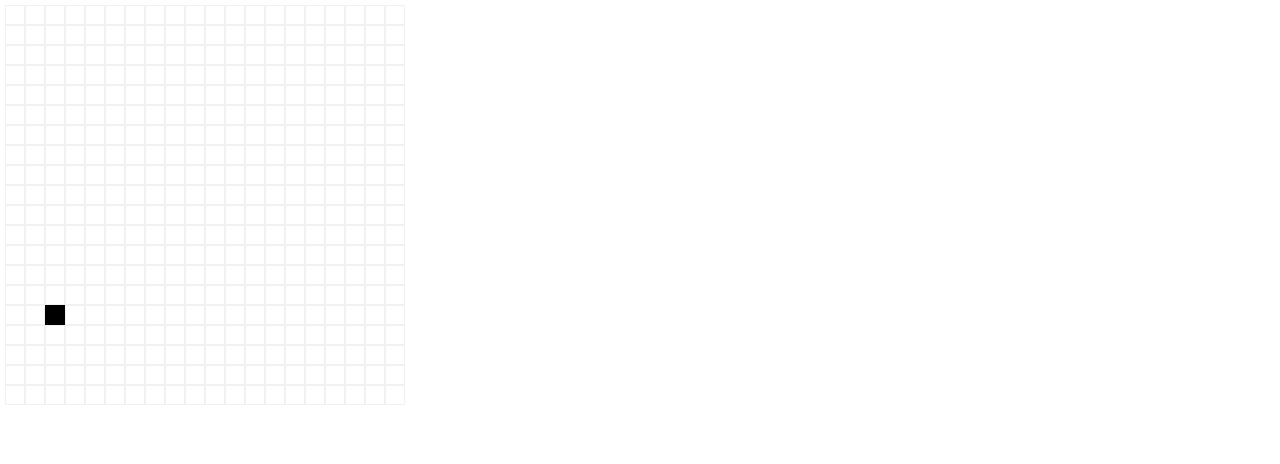
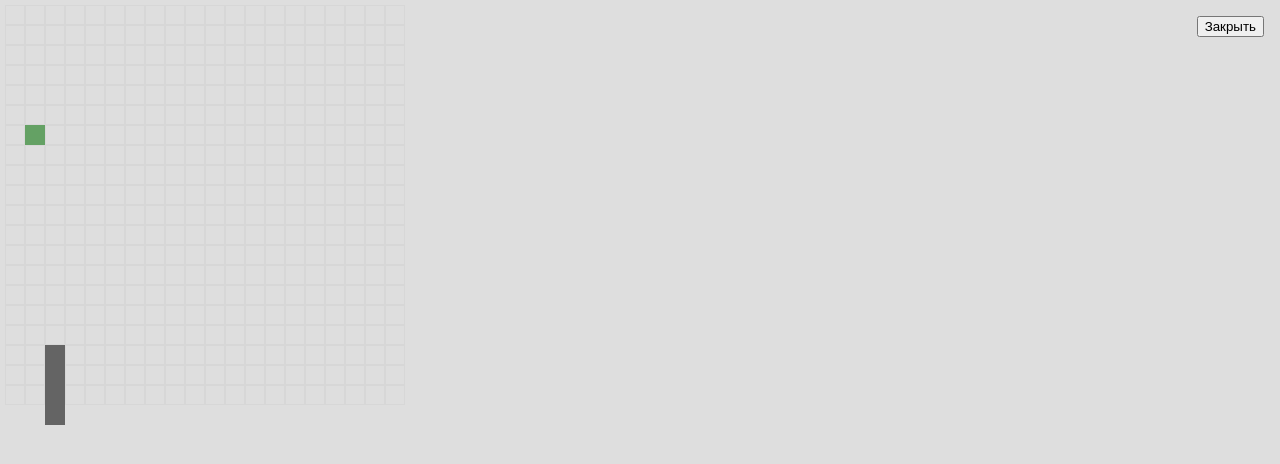
Before and after one commit to AliakseiDouhal/React-Redux-Snake, a React app: page / in a window 1280 px wide. Built offline with nearby package versions, Linux system fonts and the light colour scheme.

Commit message:
semi-work game

```diff
--- a/src/actions/index.js
+++ b/src/actions/index.js
@@ -1,4 +1,4 @@
-let directionMotion = function (event, currentDirection) {
+let directionMotion = function (event, currentDirection, head) {
     function actionDirection(direction) {
         return {
             type:'SET_DIRECTION',
@@ -11,27 +11,26 @@ let directionMotion = function (event, currentDirection) {
         case 37: // left arrow
             // make sure we're not trying to move into the snake's body
             // or move outside the boundaries
-            if(currentDirection !== 'RIGHT') {
+            if(currentDirection !== 'RIGHT' && head.x !== 0) {
                 return actionDirection('LEFT');
             }
             break;
         case 68: // D key
         case 39: // right arrow
-            if(currentDirection !== 'LEFT' ) {
+            if(currentDirection !== 'LEFT' && head.x !== 19) {
                 return actionDirection('RIGHT');
-
             }
             break;
         case 83: // S key
         case 40: // down arrow
-            if(currentDirection !== 'UP') {
+            if(currentDirection !== 'UP' && head.y !== 19) {
                 return actionDirection('DOWN');
 
             }
             break;
         case 87: // W key
         case 38: // up arrow
-            if(currentDirection !== 'DOWN') {
+            if(currentDirection !== 'DOWN' && head.y !== 0) {
                 return actionDirection('UP');
 
             }
@@ -48,7 +47,11 @@ let directionMotion = function (event, currentDirection) {
     return actionDirection(currentDirection);
 };
 
-let addSnakeCoords = function (coords) {
+let addSnakeCoords = function (x, y) {
+    return {
+        type: 'ADD_NEW_PART',
+        payload: {x: x, y: y}
+    }
 
 
 };
@@ -58,8 +61,35 @@ let changeSnakeCoords = function (newCoords) {
         type: 'CHANGE_COORDS',
         payload: newCoords
     }
-
-
 };
 
-export default {directionMotion, addSnakeCoords, changeSnakeCoords};
+let changeAppleCoords = function (oldAppleCoord) {
+    function getRandomInt(min, max) {
+        return Math.floor(Math.random() * (max - min)) + min;
+    }
+    let newX = getRandomInt(0, 20);
+    let newY = getRandomInt(0, 20);
+    if (newX !== oldAppleCoord.x && newY !== oldAppleCoord.y) {
+        return {
+            type: 'NEW_APPLE_COORDS',
+            payload: {x: newX, y: newY}
+        }
+    }
+    else {
+        changeAppleCoords(oldAppleCoord)
+    }
+};
+
+let gameLose = function () {
+    return{
+        type:'LOSE_GAME'
+    }
+};
+
+let resetGame = function () {
+    return {
+        type: 'RESET_GAME'
+    }
+};
+
+export default {directionMotion, addSnakeCoords, changeSnakeCoords, changeAppleCoords, gameLose, resetGame};
--- a/src/components/Apple.js
+++ b/src/components/Apple.js
@@ -0,0 +1,13 @@
+import React , { Component } from 'react'
+
+import '../styles/apple.css'
+
+export default class Apple extends Component {
+
+    render () {
+        return (
+            <div style={{left: this.props.appleCoords.x*20 + 'px', top: this.props.appleCoords.y*20 + 'px',}} className='apple'/>
+        )
+    }
+
+}
--- a/src/components/Board.js
+++ b/src/components/Board.js
@@ -6,7 +6,7 @@ export default class Board extends Component{
 
     render() {
         let board = [];
-        for (let x=0; x < 20; x++) {
+        for (let x = 0; x < 20; x++) {
             board[x] = [];
             for (let y = 0; y < 20; y++) {
                 board[x][y] = '';
--- a/src/components/Game.js
+++ b/src/components/Game.js
@@ -2,11 +2,12 @@ import React, { Component } from 'react';
 import { connect } from 'react-redux';
 import actions from '../actions';
 
-import Board from './Board'
-import Snake from './Snake'
+import Board from './Board';
+import Snake from './Snake';
+import Apple from './Apple';
+import Modal from './Modal';
 
 import '../styles/game.css'
-import snakeDirection from "../reducers/snakeDirection";
 
 class Game extends Component {
 
@@ -14,10 +15,47 @@ class Game extends Component {
         this.setDirection();
     }
 
+    componentDidUpdate() {
+        this.checkEatenApple();
+        if (this.props.gameStatus.isGame){
+            this.checkGameOver();
+        }
+    }
+
     setDirection () {
         document.addEventListener('keydown', e => {
-            return this.props.directionMotion(e, this.props.snakeDirection);
+            return this.props.directionMotion(e, this.props.snakeDirection, this.props.snakeCoords[0]);
         })
+    }
+
+    checkEatenApple () {
+        let head = this.props.snakeCoords[0];
+        if (this.props.appleCoords.x === head.x && this.props.appleCoords.y === head.y) {
+            this.generateNewApplePosition();
+            this.addNewPartSnake();
+        }
+    }
+
+    addNewPartSnake () {
+        let snake = this.props.snakeCoords;
+        /*передаю последний блок змейки с ее координатами*/
+        return this.props.addSnakeCoords(snake[snake.length - 1].x, snake[snake.length - 1].y)
+    }
+
+    generateNewApplePosition () {
+        return this.props.changeAppleCoords(this.props.appleCoords);
+    }
+
+    checkGameOver () {
+        if (!this.checkSnakeOutside()) {
+            return this.props.gameLose();
+        }
+    }
+
+    checkSnakeOutside () {
+        let head = this.props.snakeCoords[0];
+        return (head.y > 0 && head.y < 20 && head.x > 0 && head.x < 20)
+
     }
 
     render() {
@@ -28,7 +66,13 @@ class Game extends Component {
                      addSnakePart = {this.props.addSnakeCoords}
                      snakeCoords = {this.props.snakeCoords}
                      motionCoords = {this.props.changeSnakeCoords}
+                     gameStatus = {this.props.gameStatus}
                 />
+            <Apple appleCoords = {this.props.appleCoords}/>
+            {
+              this.props.gameStatus.game_over &&
+              <Modal resetGame={this.props.resetGame}/>
+            }
         </div>
     );
     }
@@ -37,7 +81,9 @@ class Game extends Component {
 export default connect (
     state =>  ({
         snakeDirection: state.snakeDirection,
-        snakeCoords: state.snakeCoords
+        snakeCoords: state.snakeCoords,
+        appleCoords: state.appleCoords,
+        gameStatus: state.gameStatus
     }),
     actions
 )(Game);
--- /dev/null
+++ b/src/components/Modal.js
@@ -0,0 +1,25 @@
+import React, { Component } from 'react';
+import ReactDOM from 'react-dom';
+
+import '../styles/modal.css';
+
+export default class Modal extends Component {
+    componentWillMount() {
+        this.root = document.createElement('div');
+        document.body.appendChild(this.root);
+    }
+
+    componentWillUnmount() {
+        document.body.removeChild(this.root);
+    }
+
+    render() {
+        return ReactDOM.createPortal(
+            <div className="modal">
+                <button className="modal__close-button" onClick={this.props.resetGame}>Закрыть</button>
+                {this.props.children}
+            </div>,
+            this.root
+        );
+    }
+}
--- a/src/components/Snake.js
+++ b/src/components/Snake.js
@@ -8,37 +8,32 @@ export default class Snake extends Component{
 
 
     componentDidMount() {
-        setInterval(()=> this.motionSnake(),500);
-/*
-        this.motionSnake();
-*/
-    }
-
-    addNewPartSnake () {
-        /*передаю последний блок змейки с ее координатами*/
-        return this.props.addSnakePart()
+        setInterval(()=> this.motionSnake(),100);
     }
 
     motionSnake () {
+        if(this.props.gameStatus.isGame) {
             let snake = this.props.snakeCoords;
+            let head = snake[0];
             for (let i = snake.length - 1; i > 0; i--) {
-            snake[i] = snake[i - 1]
+                snake[i].x = snake[i - 1].x;
+                snake[i].y = snake[i - 1].y;
             }
-        let head = snake[0];
             switch (this.props.snakeDirection) {
                 case ('DOWN'):
-                head.y += 20;
+                    head.y += 1;
                     console.log(snake);
                     return this.props.motionCoords(snake);
                 case ('UP'):
-                head.y -= 20;
+                    head.y -= 1;
                     return this.props.motionCoords(snake);
                 case ('LEFT'):
-                head.x -= 20;
+                    head.x -= 1;
                     return this.props.motionCoords(snake);
                 case ('RIGHT'):
-                head.x += 20;
+                    head.x += 1;
                     return this.props.motionCoords(snake);
+            }
         }
 
     }
@@ -47,7 +42,7 @@ export default class Snake extends Component{
             <div>
                 {
                     this.props.snakeCoords.map((part, index) =>
-                        <div key={index} style={{left: part.x + 'px', top: part.y + 'px',}} className='snake'/>)
+                        <div key={index} style={{left: part.x*20 + 'px', top: part.y*20 + 'px'}} className='snake'/>)
                 }
             </div>
 
--- /dev/null
+++ b/src/reducers/appleCoords.js
@@ -0,0 +1,11 @@
+let init = {x: 2,y: 7};
+
+export default function appleCoords(state = init, action) {
+    switch (action.type) {
+        case ('NEW_APPLE_COORDS'):
+            console.log(action.payload);
+            return {...action.payload};
+        default:
+            return state;
+    }
+}
--- /dev/null
+++ b/src/reducers/gameStatus.js
@@ -0,0 +1,17 @@
+let init = {
+    isGame: true,
+    game_over: false,
+    score: 0
+};
+export default function gameStatus(state = init, action) {
+    switch (action.type) {
+        case ('LOSE_GAME'):
+            return {
+                ...state,
+                isGame: false,
+                game_over: true
+            };
+        default:
+            return state
+    }
+}
--- a/src/reducers/index.js
+++ b/src/reducers/index.js
@@ -2,11 +2,30 @@ import { combineReducers } from 'redux';
 
 import snakeDirection from './snakeDirection';
 import snakeCoords from './snakeCoords';
+import appleCoords from './appleCoords';
+import gameStatus from './gameStatus'
 
-const rootReducer = combineReducers({
+/*const rootReducer = combineReducers({
     snakeDirection,
-    snakeCoords
+    snakeCoords,
+    appleCoords,
+    gameStatus
+
+});*/
+
+const appReducers = combineReducers({
+    snakeCoords,
+    appleCoords,
+    gameStatus,
+    snakeDirection
 
 });
 
+const rootReducer = (state, action) => {
+    if (action.type === 'RESET_GAME'){
+        state = undefined;
+    }
+    return appReducers(state, action)
+};
+
 export default rootReducer;
--- a/src/reducers/snakeCoords.js
+++ b/src/reducers/snakeCoords.js
@@ -1,4 +1,4 @@
-let init = [{y: 0,x: 40}];
+let init = [{x: 2,y: 2},{x: 2,y: 1},{x: 2,y: 0}];
 
 export default function snakeCoords(state = init, action) {
     switch (action.type) {
--- /dev/null
+++ b/src/styles/apple.css
@@ -0,0 +1,6 @@
+.apple {
+    width: 20px;
+    height: 20px;
+    position: absolute;
+    background-color: green;
+}
--- a/src/styles/game.css
+++ b/src/styles/game.css
@@ -1,5 +1,4 @@
 .game-wrapper {
     margin: 5px;
     position: relative;
-    display: table;
 }
--- /dev/null
+++ b/src/styles/modal.css
@@ -0,0 +1,18 @@
+.modal {
+    position: absolute;
+    top: 0;
+    width: 100%;
+    height: 100vh;
+    display: flex;
+    align-items: center;
+    justify-content: center;
+    color: white;
+    background-color: rgba(192, 192, 192, 0.52);
+    z-index: 100;
+}
+
+.modal .modal__close-button {
+    position: absolute;
+    top: 16px;
+    right: 16px;
+}
```
Lines whose indentation alone changed are shown as unchanged.
